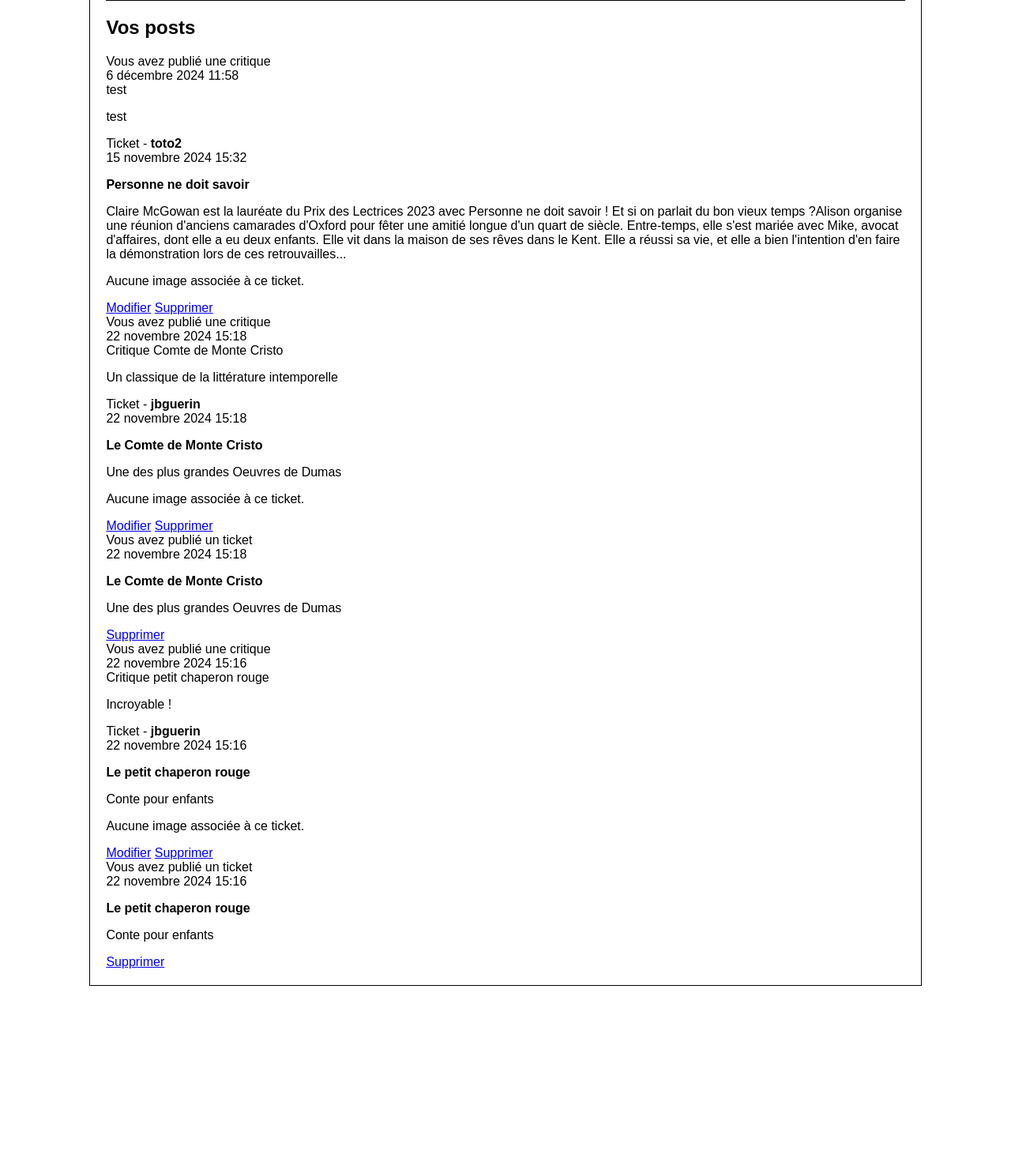
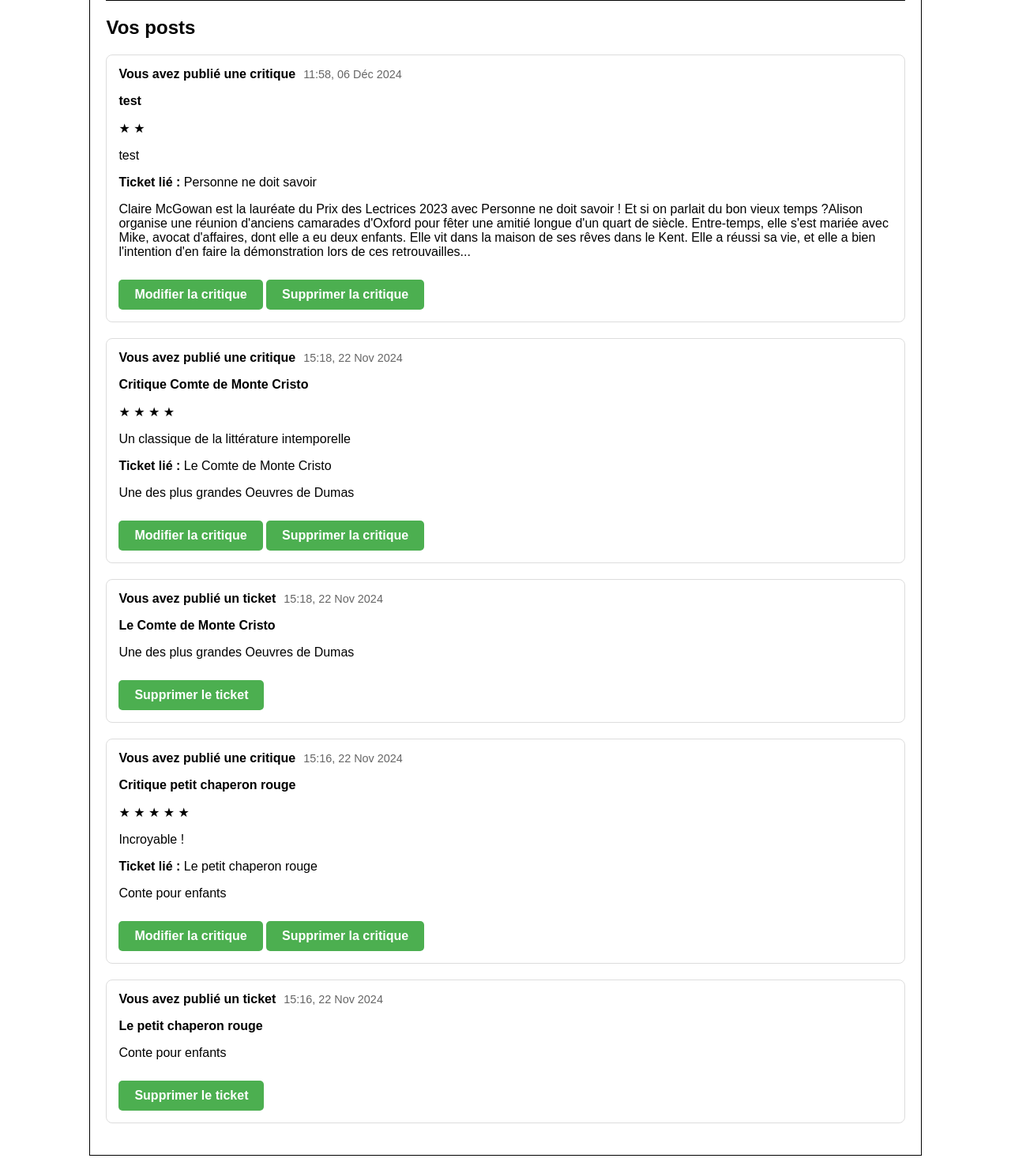
Before and after one commit to Jbguerin13/litrevu, a Django app: page /posts/ in a window 1280 px wide. Shown: the part 77-1548 px from the top of the page at 79% size. Before the commit the page ends 1325 px from the top, so only its background shows below. Run offline with Django 5.2, Linux system fonts and the light colour scheme; a user stored in the database is signed in; data comes from the database, SQL or seed files in the repository; both versions use the stored data as it was after the commit.

Commit message:
fix: flux create review

```diff
--- a/litrevu/litrevu/templates/base.html
+++ b/litrevu/litrevu/templates/base.html
@@ -101,6 +101,14 @@
                 </span>
             </div>
 
+            {% if messages %}
+                <ul class="messages">
+                    {% for message in messages %}
+                        <li{% if message.tags %} class="{{ message.tags }}"{% endif %}>{{ message }}</li>
+                    {% endfor %}
+                </ul>
+            {% endif %}
+
             <div class="content">
                 {% block content %}{% endblock content %}
             </div>
--- a/litrevu/review/forms.py
+++ b/litrevu/review/forms.py
@@ -33,8 +33,7 @@ class ReviewForm(forms.ModelForm):
     """
     class Meta:
         model = Review
-        #fields = '__all__'
-        exclude = ('user', 'time_created', 'ticket')
+        exclude = ('user', 'time_created', 'ticket', 'contributors')  # Exclure les champs gérés automatiquement
 
 
 class UserFollowsForm(forms.ModelForm):
--- a/litrevu/review/models.py
+++ b/litrevu/review/models.py
@@ -61,7 +61,8 @@ class Review(models.Model):
     contributors = models.ManyToManyField(
         settings.AUTH_USER_MODEL,
         through='ReviewContributor',
-        related_name='contributions')
+        related_name='contributions',
+        blank=True,)
 
     def __str__(self):
         """
--- a/litrevu/review/templates/review/posts.html
+++ b/litrevu/review/templates/review/posts.html
@@ -2,10 +2,70 @@
 {% block title %} Vos posts {% endblock title %}
 
 {% block content %}
+<style>
+    .styled-button {
+        display: inline-block;
+        padding: 10px 20px;
+        background-color: #4CAF50;
+        color: white;
+        text-align: center;
+        border-radius: 5px;
+        text-decoration: none;
+        font-weight: bold;
+        margin-top: 10px;
+    }
+
+    .styled-button:hover {
+        background-color: #45a049;
+    }
+
+    .post-container {
+        border: 1px solid #ddd;
+        padding: 15px;
+        margin-bottom: 20px;
+        border-radius: 8px;
+    }
+
+    .post-header {
+        display: flex;
+        justify-content: space-between;
+        align-items: center;
+    }
+
+    .post-info {
+        display: flex;
+        align-items: center;
+        gap: 10px;
+    }
+
+    .post-date {
+        font-size: 0.9em;
+        color: #666;
+    }
+
+    .post-content, .ticket-content {
+        margin-top: 10px;
+    }
+
+    .ticket-content img {
+        max-width: 100%;
+        height: auto;
+        margin-top: 10px;
+        border: 1px solid #ddd;
+        border-radius: 4px;
+    }
+
+    .stars img {
+        width: 20px;
+        height: 20px;
+    }
+</style>
+
 <div class="posts-page base-page">
     <div class="icone-title">
         <h2>Vos posts</h2>
     </div>
+
     {% if messages %}
         <ul class="messages">
             {% for message in messages %}
@@ -13,73 +73,63 @@
             {% endfor %}
         </ul>
     {% endif %}
+
     {% for post in posts %}
         {% if post.ticket %}
-                <div class="post-review">
-                    <div class="title-date">
-                        <div class="post-icone">
-                            <div class="post-icone-title">
-                                Vous avez publié une critique
+            <!-- Critique -->
+            <div class="post-container">
+                <div class="post-header">
+                    <div class="post-info">
+                        <strong>Vous avez publié une critique</strong>
+                        <span class="post-date">{{ post.time_created|date:"H:i, d M Y" }}</span>
                     </div>
                 </div>
-                        {{ post.time_created }}
-                    </div>
-                    <div>
-                        <div class="star-rating">
-                            <span>{{ post.headline }}</span>
+                <div class="post-content">
+                    <p><strong>{{ post.headline }}</strong></p>
                     <span class='stars'>
                         {% for star in "x"|rjust:post.rating %}
+                            ★
                         {% endfor %}
                     </span>
+                    <p>{{ post.body }}</p>
                 </div>
-                        <p class="text-description">{{ post.body }}</p>
-                    </div>
-                    <div class="post-ticket-review">
-                        <div class="post-icone">
-                            <div class="post-icone-title">
-                                <span>Ticket - <strong>{{ post.ticket.user }}</strong></span>
-                            </div>
-                            <span>{{ post.ticket.time_created }}</span>
-                        </div>
-                        <p><strong>{{ post.ticket.title }}</strong></p>
-                        <p class="text-description">{{ post.ticket.description }}</p>
+                <!-- Ticket associé -->
+                <div class="ticket-content">
+                    <p><strong>Ticket lié :</strong> {{ post.ticket.title }}</p>
+                    <p>{{ post.ticket.description }}</p>
                     {% if post.ticket.image %}
                         <img src="{{ post.ticket.image.url }}" alt="{{ post.ticket.title }}">
-                        {% else %}
-                            <p>Aucune image associée à ce ticket.</p>
                     {% endif %}
                 </div>
-                    <div class="connexion-button button-submit-right">
-                        <a href="{% url 'review_update' post.id %}" class="submit-button">Modifier</a>
-                        <a href="{% url 'review_delete' post.id %}" class="submit-button">Supprimer</a>
+                <div class="connexion-button">
+                    <a href="{% url 'review_update' post.id %}" class="styled-button">Modifier la critique</a>
+                    <a href="{% url 'review_delete' post.id %}" class="styled-button">Supprimer la critique</a>
                 </div>
             </div>
         {% else %}
-                <div class="post-ticket">
-                    <div class="title-date">
-                        <div class="post-icone">
-                            <div class="post-icone-title">
-                                Vous avez publié un ticket
+            <!-- Ticket -->
+            <div class="post-container">
+                <div class="post-header">
+                    <div class="post-info">
+                        <strong>Vous avez publié un ticket</strong>
+                        <span class="post-date">{{ post.time_created|date:"H:i, d M Y" }}</span>
                     </div>
                 </div>
-                        {{ post.time_created }}
-                    </div>
+                <div class="ticket-content">
                     <p><strong>{{ post.title }}</strong></p>
-                    <p class="text-description">{{ post.description }}</p>
+                    <p>{{ post.description }}</p>
                     {% if post.image %}
                         <img src="{{ post.image.url }}" alt="{{ post.title }}">
                     {% endif %}
-                    <div class="connexion-button button-submit-right">
+                </div>
+                <div class="connexion-button">
                     {% if not post.has_review %}
-                            <a href="{% url 'ticket_update' post.id %}" class="submit-button">Modifier</a>
+                        <a href="{% url 'ticket_update' post.id %}" class="styled-button">Modifier le ticket</a>
                     {% endif %}
-                        <a href="{% url 'ticket_delete' post.id %}" class="submit-button">Supprimer</a>
+                    <a href="{% url 'ticket_delete' post.id %}" class="styled-button">Supprimer le ticket</a>
                 </div>
             </div>
-
         {% endif %}
-
     {% endfor %}
-
 </div>
 {% endblock content %}
--- a/litrevu/review/views.py
+++ b/litrevu/review/views.py
@@ -3,6 +3,7 @@ from django.contrib import messages
 from django.contrib.auth.decorators import login_required
 from review.models import Ticket, Review, UserFollows
 from review.forms import TicketForm, ReviewForm, UserFollowsForm
+from django.shortcuts import get_object_or_404
 
 # =========== Home and User Flux ===========
 
@@ -24,17 +25,12 @@ def home(request):
 def post_ticket_review(request):
     """
     View function to display tickets and reviews created by the current user.
-
-    Args:
-        request: The HTTP request object.
-
-    Returns:
-        HttpResponse: Renders the 'bookrevixew/posts.html' template with the user's posts.
     """
     tickets = Ticket.objects.filter(user=request.user)
     reviews = Review.objects.filter(user=request.user)
     posts = list(tickets) + list(reviews)
 
+    # Tri des posts par date de création
     posts.sort(key=lambda x: x.time_created, reverse=True)
 
     context = {
@@ -43,21 +39,23 @@ def post_ticket_review(request):
 
     return render(request, "review/posts.html", context)
 
+
 @login_required
 def flux(request):
     """
-    Vue pour afficher le flux des tickets et critiques des utilisateurs que vous suivez.
+    View function to display the feed of tickets and reviews for the user, including
+    those from followed users.
     """
-    # Récupérer les utilisateurs suivis par l'utilisateur connecté
-    followed_users = UserFollows.objects.filter(user=request.user).values_list('followed_user', flat=True)
+    # Récupère les utilisateurs suivis
+    followed_users = UserFollows.objects.filter(user=request.user).values_list("followed_user", flat=True)
 
     # Tickets des utilisateurs suivis
     tickets = Ticket.objects.filter(user__in=followed_users)
 
-    # Critiques des utilisateurs suivis
-    reviews = Review.objects.filter(user__in=followed_users)
+    # Critiques associées aux tickets des utilisateurs suivis
+    reviews = Review.objects.filter(ticket__in=tickets)
 
-    # Combinaison et tri
+    # Combinez les tickets et critiques pour un affichage groupé
     posts = sorted(
         list(tickets) + list(reviews),
         key=lambda x: x.time_created,
@@ -112,26 +110,44 @@ def ticket_create(request):
     return render(request, "review/ticket_create.html", {"form": form})
 
 
+@login_required
 def ticket_update(request, id):
     """
-    View function to update an existing ticket.
+    View function to allow responding to an existing ticket.
+    """
+    try:
+        ticket = Ticket.objects.get(id=id)
+    except Ticket.DoesNotExist:
+        messages.error(request, "Ce ticket n'existe pas.")
+        return redirect("flux")
 
-    Args:
-        request: The HTTP request object.
-        id (int): The ID of the ticket to be updated.
+    # Si l'utilisateur n'est pas le créateur, il peut uniquement répondre (pas modifier)
+    can_edit = ticket.user == request.user
 
-    Returns:
-        HttpResponse: Renders the 'review/ticket_update.html' template with the update form.
-    """
-    ticket = Ticket.objects.get(id=id)
     form = TicketForm(instance=ticket)
 
     if request.method == "POST":
-        form = TicketForm(request.POST, request.FILES, instance=ticket)
-        if form.is_valid():
-            form.save()
-            return redirect("flux")
-    return render(request, "review/ticket_update.html", {"form": form, "ticket": ticket})
+        if can_edit:
+            form = TicketForm(request.POST, request.FILES, instance=ticket)
+            if form.is_valid():
+                form.save()
+                messages.success(request, "Ticket mis à jour avec succès.")
+                return redirect("flux")
+        else:
+            # Logique pour créer une critique en réponse
+            form = ReviewForm(request.POST)
+            if form.is_valid():
+                review = form.save(commit=False)
+                review.user = request.user
+                review.ticket = ticket
+                review.save()
+                messages.success(request, "Critique créée avec succès.")
+                return redirect("flux")
+
+    context = {"form": form, "ticket": ticket, "can_edit": can_edit}
+    return render(request, "review/ticket_update.html", context)
+
+
 
 
 def ticket_delete(request, id):
@@ -191,32 +207,37 @@ def review_list(request):
     return render(request, 'review/review_list.html',
                   {'reviews':review})
 
+
 @login_required
 def review_create(request):
-    """
-    View to create a new review, optionally linked to an existing ticket.
-    """
-    ticket_id = request.GET.get('ticket')
+    ticket_id = request.GET.get('ticket')  # Récupère l'ID du ticket passé en paramètre GET
     ticket = None
 
+    # Vérifie si un ticket avec cet ID existe
     if ticket_id:
         try:
             ticket = Ticket.objects.get(id=ticket_id)
         except Ticket.DoesNotExist:
-            ticket = None
+            messages.error(request, "Le ticket spécifié n'existe pas.")
+            return redirect("flux")
 
     if request.method == "POST":
         form = ReviewForm(request.POST)
         if form.is_valid():
-            review = form.save(commit=False)
+            review = form.save(commit=False)  # Ne pas enregistrer immédiatement pour ajouter des champs
             review.user = request.user
-            review.ticket = ticket  # Associer au ticket si présent
+            review.ticket = ticket
             review.save()
+            review.contributors.add(request.user)  # Ajoute l'utilisateur connecté comme contributeur
+            messages.success(request, "Votre critique a été enregistrée avec succès.")
             return redirect("flux")
+        else:
+            messages.error(request, "Une erreur s'est produite. Veuillez vérifier les champs.")
     else:
         form = ReviewForm()
 
     return render(request, "review/review_create.html", {"form": form, "ticket": ticket})
+
 
 
 def review_update(request, id):
--- a/requirements.txt
+++ b/requirements.txt
@@ -1,3 +1,4 @@
 asgiref==3.8.1
 Django==5.1
+pillow==10.4.0
 sqlparse==0.5.1
```
Also changed, not shown: litrevu/review/templates/review/flux.html (+25 -10 lines), litrevu/review/templates/review/review_create.html (+88 -20 lines), litrevu/review/templates/review/ticket_update.html (+19 -11 lines), litrevu/README.md (added), litrevu/authentification/migrations/0003_alter_user_follows.py (added), litrevu/db.sqlite3, litrevu/review/migrations/0004_alter_review_contributors.py (added). Lines whose indentation alone changed are shown as unchanged.
